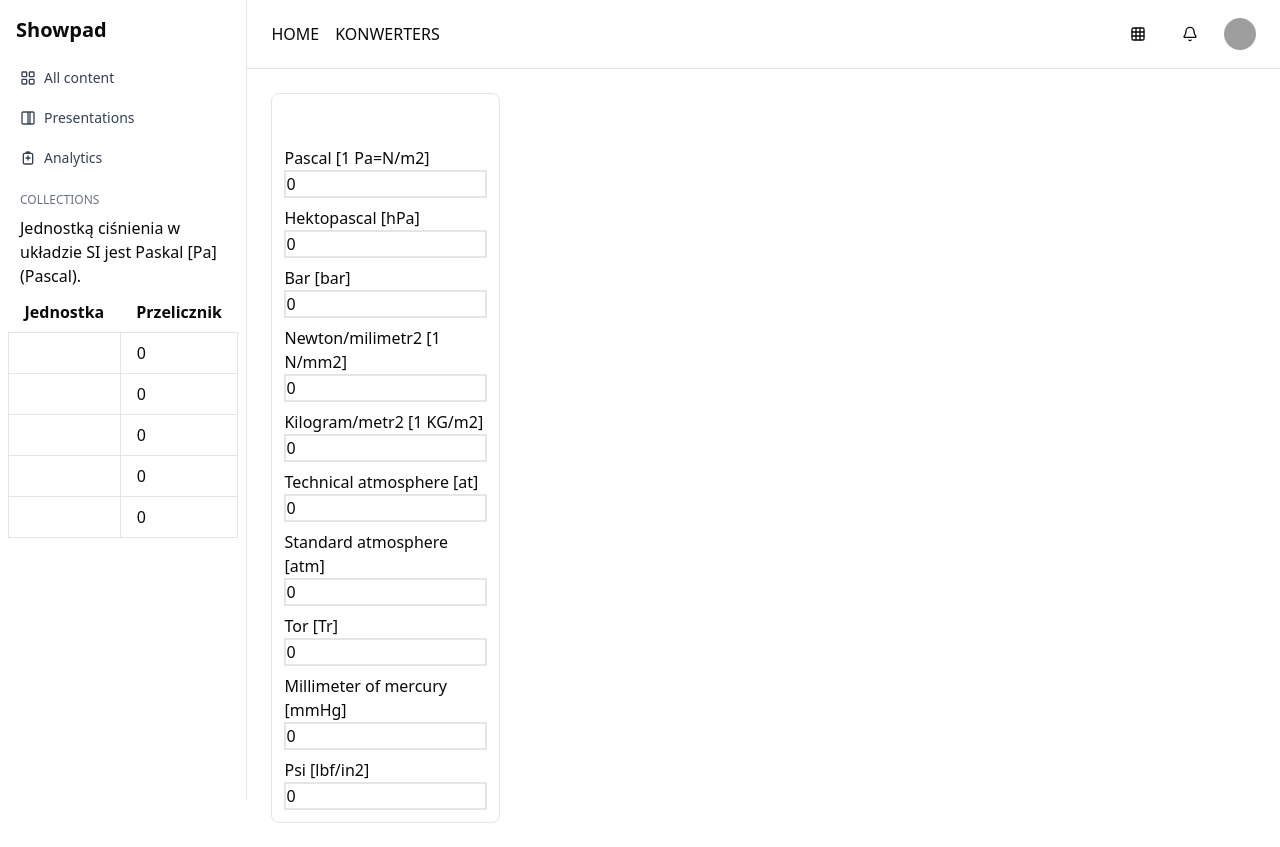
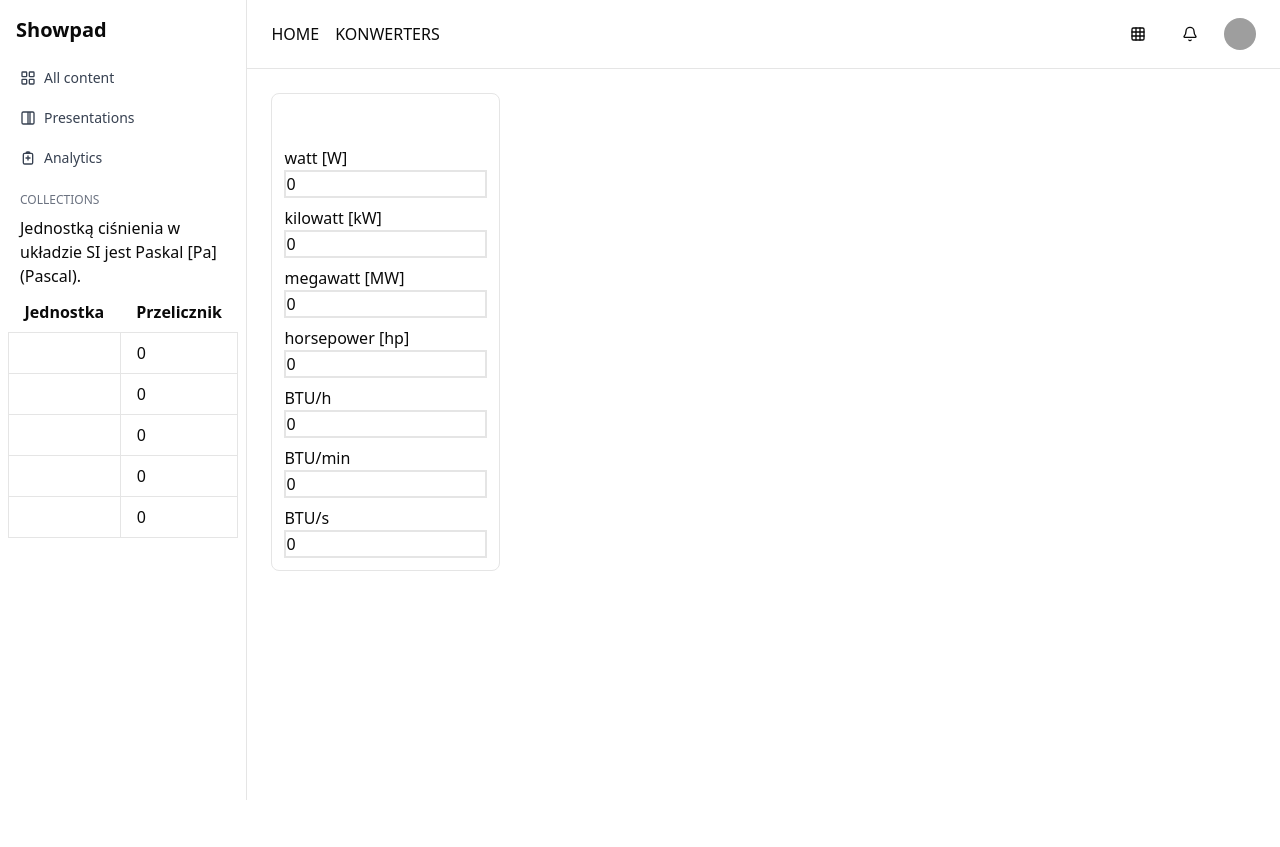
Before and after one commit to PiotrCembrowski/uniter, a Next.js app: page /power in a window 1280 px wide. After the commit the page ends 800 px from the top, so only its background shows below. Built offline with nearby package versions, Linux system fonts and the light colour scheme; grey boxes are pictures that could not be loaded; what next-redux-wrapper would draw is missing.

Commit message:
powercards and unit inputs fixed

```diff
--- a/app/components/units/PowerUnitCard.tsx
+++ b/app/components/units/PowerUnitCard.tsx
@@ -1,6 +1,6 @@
 "use client";
 
-import { newPressureState } from "@/store";
+import { newPowerState } from "@/store";
 import { useEffect, useState } from "react";
 import { useDispatch } from "react-redux";
 
@@ -26,9 +26,6 @@ export default function PowerUnitCard({ value }: UnitCardProps) {
   const [unit5Name, setUnit5Name] = useState<string>();
   const [unit6Name, setUnit6Name] = useState<string>();
   const [unit7Name, setUnit7Name] = useState<string>();
-  const [unit8Name, setUnit8Name] = useState<string>();
-  const [unit9Name, setUnit9Name] = useState<string>();
-  const [unit10Name, setUnit10Name] = useState<string>();
   const [values, setValues] = useState<Values>({
     unit1: 0,
     unit2: 0,
@@ -37,22 +34,16 @@ export default function PowerUnitCard({ value }: UnitCardProps) {
     unit5: 0,
     unit6: 0,
     unit7: 0,
-    unit8: 0,
-    unit9: 0,
-    unit10: 0,
   });
 
   useEffect(() => {
-    setUnit1Name("Pascal [1 Pa=N/m2]");
-    setUnit2Name("Hektopascal [hPa]");
-    setUnit3Name("Bar [bar]");
-    setUnit4Name("Newton/milimetr2 [1 N/mm2]");
-    setUnit5Name("Kilogram/metr2 [1 KG/m2]");
-    setUnit6Name("Technical atmosphere [at]");
-    setUnit7Name("Standard atmosphere [atm]");
-    setUnit8Name("Tor [Tr]");
-    setUnit9Name("Millimeter of mercury [mmHg]");
-    setUnit10Name("Psi [lbf/in2]");
+    setUnit1Name("watt [W]");
+    setUnit2Name("kilowatt [kW]");
+    setUnit3Name("megawatt [MW]");
+    setUnit4Name("horsepower [hp]");
+    setUnit5Name("BTU/h");
+    setUnit6Name("BTU/min");
+    setUnit7Name("BTU/s");
   }, []);
 
   let baseValue: number;
@@ -68,22 +59,28 @@ export default function PowerUnitCard({ value }: UnitCardProps) {
         baseValue = inputValue;
         break;
       case "unit2":
-        baseValue = inputValue * 10;
+        baseValue = inputValue / 1000;
         break;
       case "unit3":
-        baseValue = inputValue * 100;
+        baseValue = inputValue / 1000000;
         break;
       case "unit4":
-        baseValue = inputValue * 1000;
+        baseValue = inputValue / 745.7;
         break;
       case "unit5":
-        baseValue = inputValue * 1000000;
+        baseValue = inputValue / 0.293071;
+        break;
+      case "unit6":
+        baseValue = inputValue / 17.5843;
+        break;
+      case "unit7":
+        baseValue = inputValue / 1055.06;
         break;
       default:
         baseValue = inputValue;
     }
 
-    dispatch(newPressureState(baseValue));
+    dispatch(newPowerState(baseValue));
   };
 
   return (
@@ -155,7 +152,7 @@ export default function PowerUnitCard({ value }: UnitCardProps) {
             className="border-2 w-full"
             type="text"
             onChange={handleChange}
-            value={value?.unit5}
+            value={value?.unit6}
           />
         </div>
         <div>
@@ -166,40 +163,7 @@ export default function PowerUnitCard({ value }: UnitCardProps) {
             className="border-2 w-full"
             type="text"
             onChange={handleChange}
-            value={value?.unit5}
-          />
-        </div>
-        <div>
-          <label htmlFor="">{unit8Name}</label>
-          <br />
-          <input
-            name="unit8"
-            className="border-2 w-full"
-            type="text"
-            onChange={handleChange}
-            value={value?.unit5}
-          />
-        </div>
-        <div>
-          <label htmlFor="">{unit9Name}</label>
-          <br />
-          <input
-            name="unit9"
-            className="border-2 w-full"
-            type="text"
-            onChange={handleChange}
-            value={value?.unit5}
-          />
-        </div>
-        <div>
-          <label htmlFor="">{unit10Name}</label>
-          <br />
-          <input
-            name="unit10"
-            className="border-2 w-full"
-            type="text"
-            onChange={handleChange}
-            value={value?.unit5}
+            value={value?.unit7}
           />
         </div>
       </div>
--- a/app/components/units/PressureUnitCard.tsx
+++ b/app/components/units/PressureUnitCard.tsx
@@ -158,7 +158,7 @@ export default function PressureUnitCard({ value }: UnitCardProps) {
             className="border-2 w-full"
             type="text"
             onChange={handleChange}
-            value={value?.unit5}
+            value={value?.unit6}
           />
         </div>
         <div>
@@ -169,7 +169,7 @@ export default function PressureUnitCard({ value }: UnitCardProps) {
             className="border-2 w-full"
             type="text"
             onChange={handleChange}
-            value={value?.unit5}
+            value={value?.unit7}
           />
         </div>
         <div>
@@ -180,7 +180,7 @@ export default function PressureUnitCard({ value }: UnitCardProps) {
             className="border-2 w-full"
             type="text"
             onChange={handleChange}
-            value={value?.unit5}
+            value={value?.unit8}
           />
         </div>
         <div>
@@ -191,7 +191,7 @@ export default function PressureUnitCard({ value }: UnitCardProps) {
             className="border-2 w-full"
             type="text"
             onChange={handleChange}
-            value={value?.unit5}
+            value={value?.unit9}
           />
         </div>
         <div>
@@ -202,7 +202,7 @@ export default function PressureUnitCard({ value }: UnitCardProps) {
             className="border-2 w-full"
             type="text"
             onChange={handleChange}
-            value={value?.unit5}
+            value={value?.unit10}
           />
         </div>
       </div>
```
